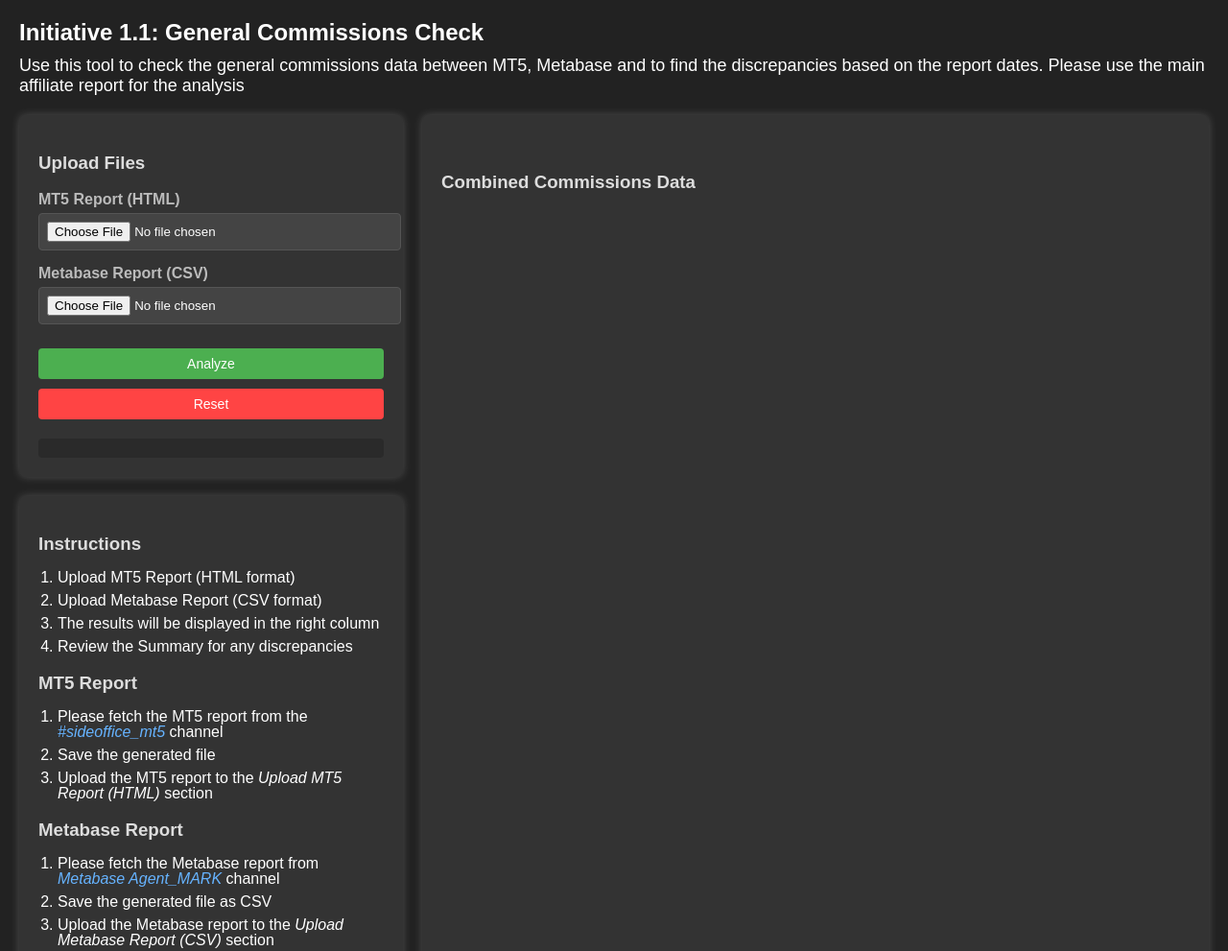
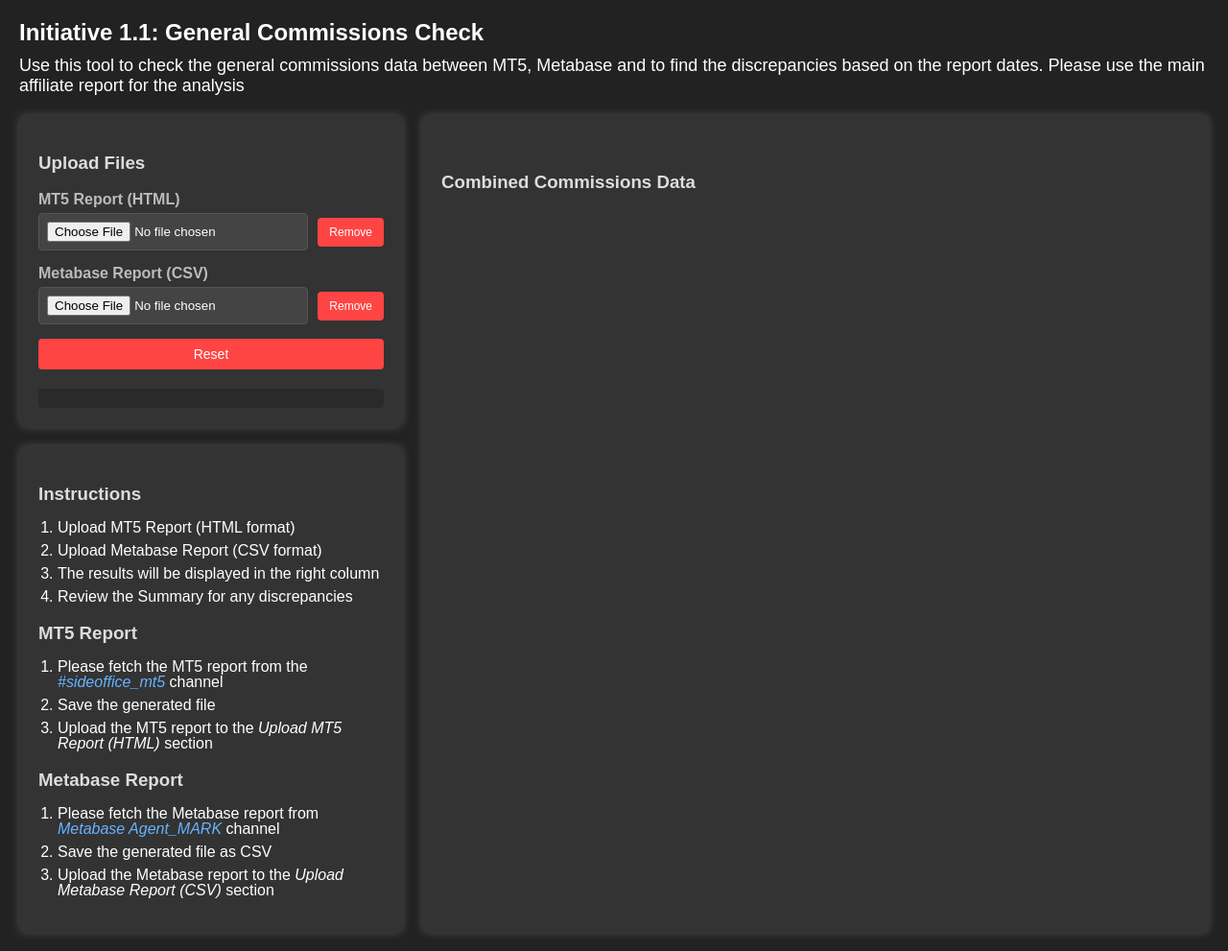
Before and after one commit to idzaudinn/MO_Automation, a plain HTML site: page initiative-1.1.html in a window 1280 px wide. Shown: the top 991 px of the page at 96% size. Drawn offline with Linux system fonts and the light colour scheme.

Commit message:
Added remove button for individual file

```diff
--- a/initiative-1.1.html
+++ b/initiative-1.1.html
@@ -211,24 +211,45 @@
             border: none;
             font-size: 14px;
             transition: background-color 0.3s;
-        }
-
-        #analyzeBtn {
-            background-color: #4CAF50;
-            color: white;
-        }
-
-        #resetBtn {
             background-color: #ff4444;
             color: white;
         }
 
-        #analyzeBtn:hover {
-            background-color: #45a049;
+        button:hover {
+            background-color: #ff0000;
         }
 
-        #resetBtn:hover {
-            background-color: #ff0000;
+        /* Remove the analyze button specific styles */
+        #analyzeBtn {
+            display: none;
+        }
+
+        /* Add these new styles */
+        .file-input-group {
+            display: flex;
+            align-items: center;
+            gap: 10px;
+            margin-bottom: 15px;
+        }
+
+        .file-input-group input[type="file"] {
+            flex: 1;
+            margin-bottom: 0;  /* Override previous margin */
+        }
+
+        .remove-file-btn {
+            background: #ff4444;
+            color: white;
+            padding: 8px 12px;
+            border: none;
+            border-radius: 4px;
+            cursor: pointer;
+            font-size: 12px;
+            width: auto;  /* Override previous width: 100% */
+        }
+
+        .remove-file-btn:hover {
+            background: #ff0000;
         }
     </style>
 </head>
@@ -246,14 +267,20 @@
                 <!-- File Inputs -->
                 <div class="upload-section">
                     <h3>Upload Files</h3>
+
                     <label for="mt5Report">MT5 Report (HTML)</label>
-                    <input type="file" id="mt5Report" accept=".html">
+                    <div class="file-input-group">
+                        <input type="file" id="mt5Report" accept=".html">
+                        <button class="remove-file-btn" onclick="removeFile('mt5Report')">Remove</button>
+                    </div>
 
                     <label for="metabaseReport">Metabase Report (CSV)</label>
-                    <input type="file" id="metabaseReport" accept=".csv">
+                    <div class="file-input-group">
+                        <input type="file" id="metabaseReport" accept=".csv">
+                        <button class="remove-file-btn" onclick="removeFile('metabaseReport')">Remove</button>
+                    </div>
 
                     <div class="button-group">
-                        <button id="analyzeBtn" onclick="analyzeData()">Analyze</button>
                         <button id="resetBtn" onclick="resetFiles()">Reset</button>
                     </div>
                 </div>
@@ -653,6 +680,23 @@
             window.mt5Total = 0;
             window.metabaseTotal = 0;
         }
+
+        function removeFile(inputId) {
+            const fileInput = document.getElementById(inputId);
+            fileInput.value = '';
+
+            // Reset corresponding data
+            if (inputId === 'mt5Report') {
+                window.mt5CommissionData = null;
+                window.mt5Total = 0;
+            } else if (inputId === 'metabaseReport') {
+                window.metabaseCommissionData = null;
+                window.metabaseTotal = 0;
+            }
+
+            // Update the display
+            updateSummaryAndTable();
+        }
     </script>
 
 </body>
```
Also changed, not shown: 1 other file.
